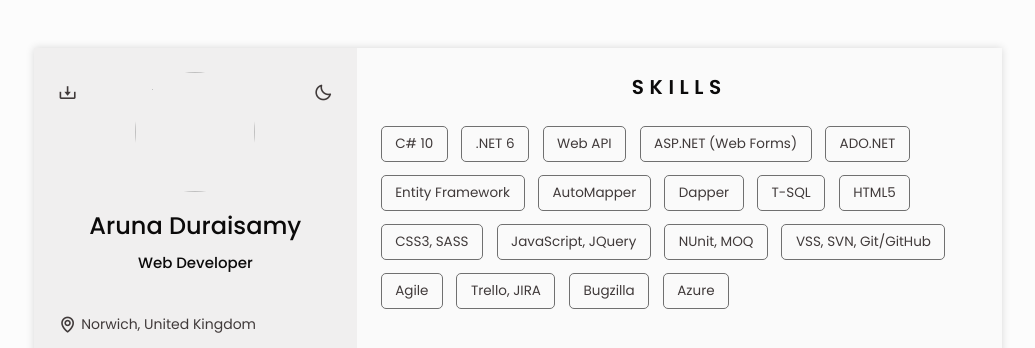
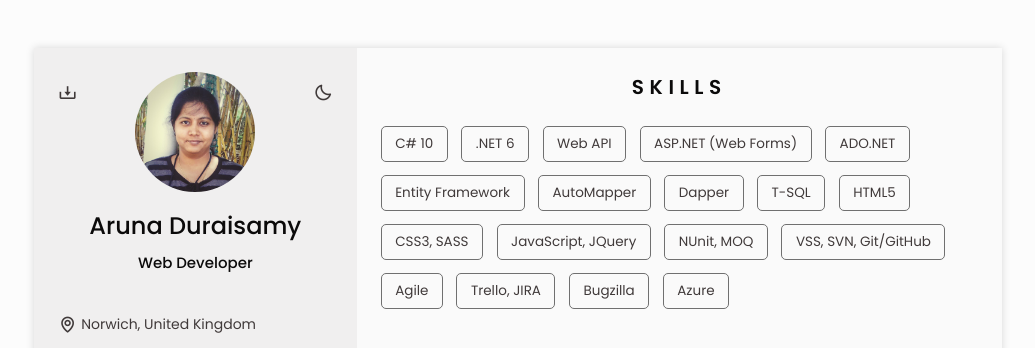
Before and after one commit to Aruna-Duraisamy/digital-resume, a plain HTML site: page index.html in a window 1280 px wide. Shown: the top 348 px of the page, without its empty margins (122-1157 px from the left). Drawn offline with nearby package versions, Linux system fonts and the light colour scheme; the site is published under a folder, as on GitHub Pages, so addresses that start at the root find nothing.

Commit message:
Fix for image url

```diff
--- a/index.html
+++ b/index.html
@@ -64,7 +64,7 @@
                 <section class="home section" id="home">
                     <div class="home_container  bd-grid">
                         <div class="home_data bd-grid">
-                            <img src="/assets/images/ProfilePicture1.jpeg" alt="" class="home_img">
+                            <img src="./assets/images/ProfilePicture1.jpeg" alt="" class="home_img">
                             <h1 class="home_title">Aruna Duraisamy</h1>
                             <h3 class="home_profession">Web Developer</h3>
 
```
